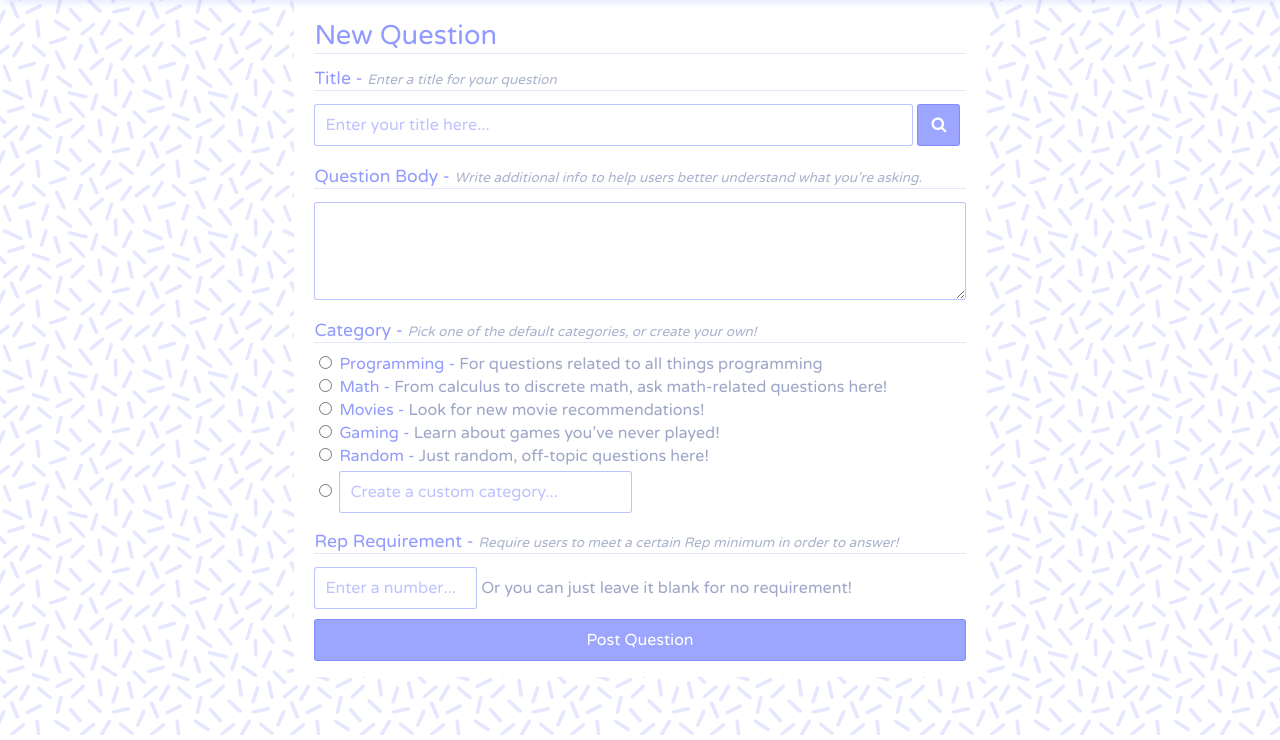
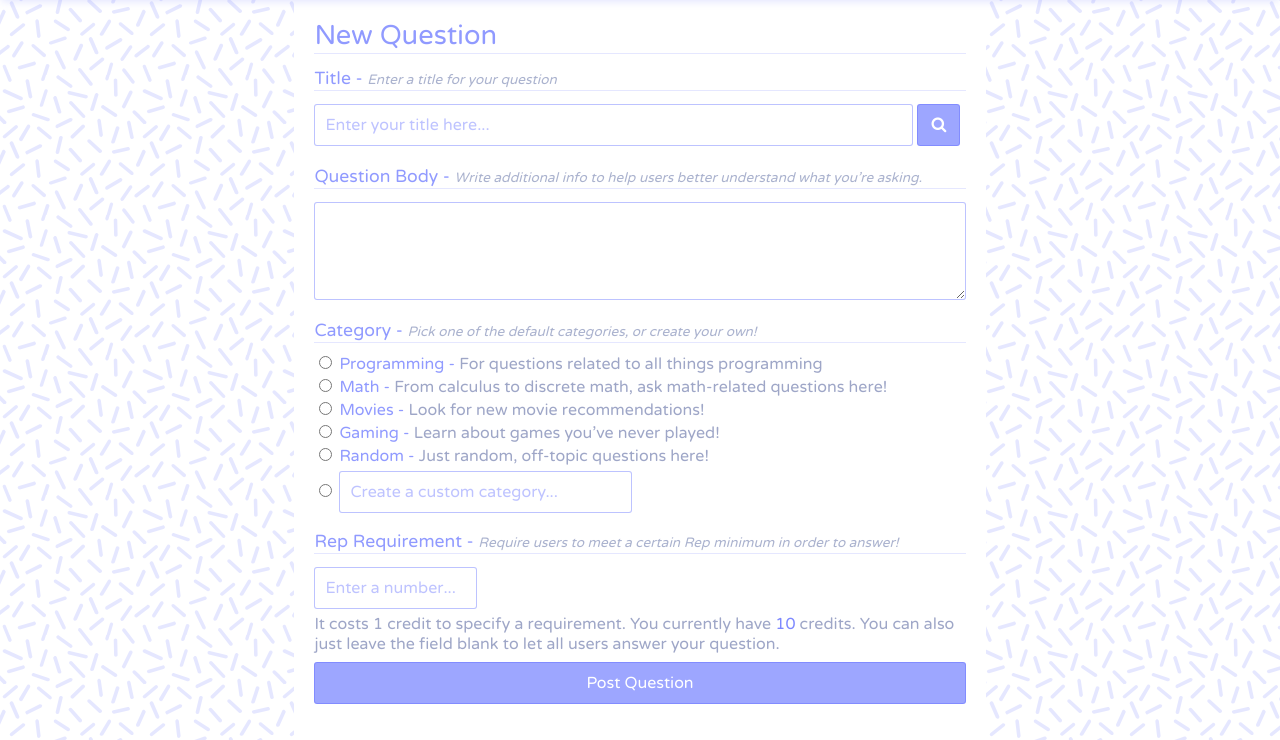
Before and after one commit to timothyong/cs411final, a Flask app: template templates/postquestion.html in a window 1280 px wide. Shown: the part 65-805 px from the top of the page. Run offline with Flask 2, Linux system fonts and the light colour scheme; the template is opened without the code that fills it: most values are stand-ins (such as "Sample title", 1, 10 or a date in 2020); some libraries are stand-ins or nearby versions; some web fonts are replaced.

Commit message:
added credit message to postquestion

```diff
--- a/static/css/forum.css
+++ b/static/css/forum.css
@@ -586,7 +586,7 @@ span#rs {
 
 /* POST QUESTION */
 form.post-question {
-  padding: 20px 20px 0 20px;
+  padding: 20px;
 }
 
 form.post-question div.section-header {
@@ -654,7 +654,7 @@ form.post-question button.submit-question {
 
 form.post-question button.submit-question {
   width: 100%;
-  margin-top: 10px;
+  margin-top: -10px;
   font-family: 'Varela Round', sans-serif;
 }
 
@@ -676,6 +676,7 @@ form.post-question span.mainradio {
   color: rgba(125, 136, 255, 0.85);
 }
 
+form.post-question div.subradio,
 form.post-question span.subradio {
   font-family: 'Varela Round', sans-serif;
   color: rgba(125, 136, 180, 0.75);
--- a/templates/postquestion.html
+++ b/templates/postquestion.html
@@ -11,7 +11,7 @@
 <body>
   <div class="main-container-flexbox">
     <div class="main-container">
-      <form class="post-question" method="POST">
+      <form class="post-question" method="POST" style="background: white;">
         <div class="section-header">
           New Question
           <hr>
@@ -46,7 +46,8 @@
           <span class="maintext">Rep Requirement - </span><span class="subtext"><em>Require users to meet a certain Rep minimum in order to answer!</em></span>
           <hr>
         </div>
-        <input style="width: 25%;" type="text" name="min" placeholder="Enter a number..."> <span class="subradio">Or you can just leave it blank for no requirement!</span>
+        <input class="credits {% if credit < 1 %}unclickable{% endif %}" style="width: 25%; margin-bottom: 5px;" type="text" name="min" placeholder="Enter a number...">
+        <div class="subradio">It costs 1 credit to specify a requirement. You currently have <span style="color: rgba(125, 136, 255, 1);">{{ credit }}</span> credits. You can also just leave the field blank to let all users answer your question.</div>
         <br>
 
         <button class="submit-question" type="submit" name="submit" value="Post">
```
